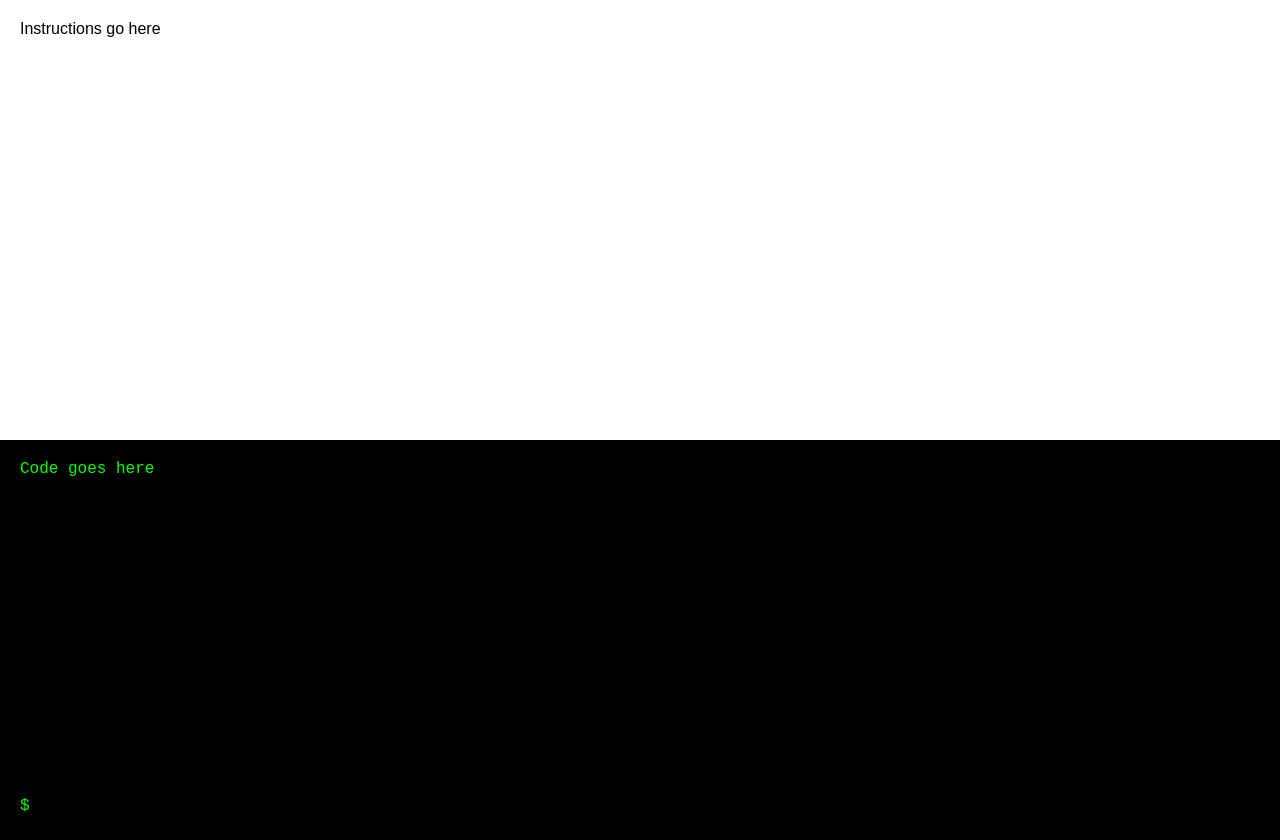
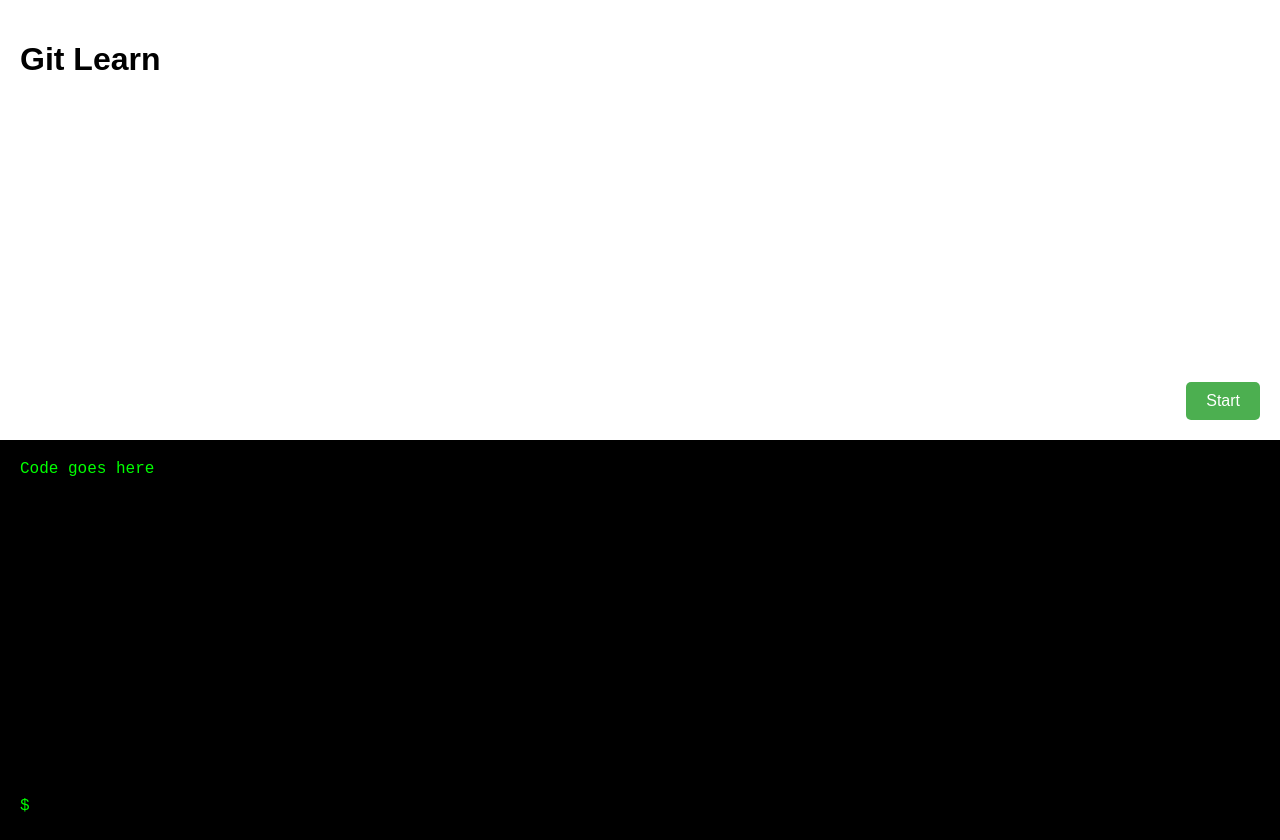
Before and after one commit to MoPaMo/learngit, a plain HTML site: page index.html in a window 1280 px wide. Drawn offline with Linux system fonts and the light colour scheme.

Commit message:
add a nice button

```diff
--- a/index.html
+++ b/index.html
@@ -17,6 +17,7 @@
         background-color: #fff;
         padding: 20px;
         overflow-y: auto;
+        position: relative;
       }
       #cli-section {
         height: 50%;
@@ -38,15 +39,13 @@
         display: flex;
         align-items: center;
       }
-
       #input-container::before {
         content: "$";
         color: #0f0;
         font-family: monospace;
         font-size: 16px;
-        margin-right: 10px; /* Adjust spacing between $ and input */
+        margin-right: 10px;
       }
-
       #input {
         background-color: #000;
         color: #0f0;
@@ -55,13 +54,32 @@
         font-family: monospace;
         font-size: 16px;
         width: 100%;
-        padding: 5px; /* Adjust padding as needed */
+        padding: 5px;
         box-sizing: border-box;
+      }
+      #main {
+        position: absolute;
+        bottom: 20px;
+        right: 20px;
+        padding: 10px 20px;
+        font-size: 16px;
+        background-color: #4caf50;
+        color: white;
+        border: none;
+        border-radius: 5px;
+        cursor: pointer;
+        transition: background-color 0.3s;
+      }
+      #main:hover {
+        background-color: #45a049;
       }
     </style>
   </head>
   <body>
-    <div id="content"><a>Instructions go here</a></div>
+    <div id="content">
+      <h1>Git Learn</h1>
+      <button id="main">Start</button>
+    </div>
     <div id="cli-section">
       <div id="terminal">Code goes here</div>
       <div id="input-container">
```
